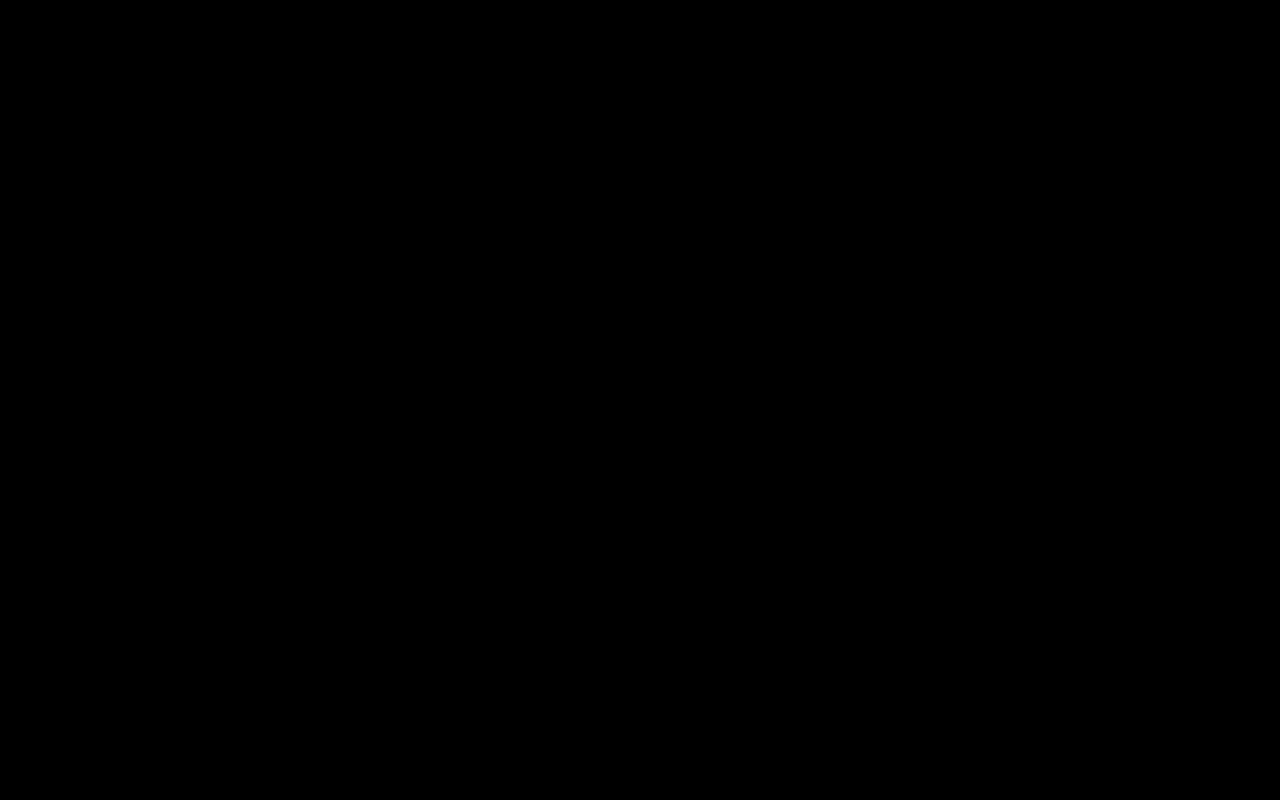
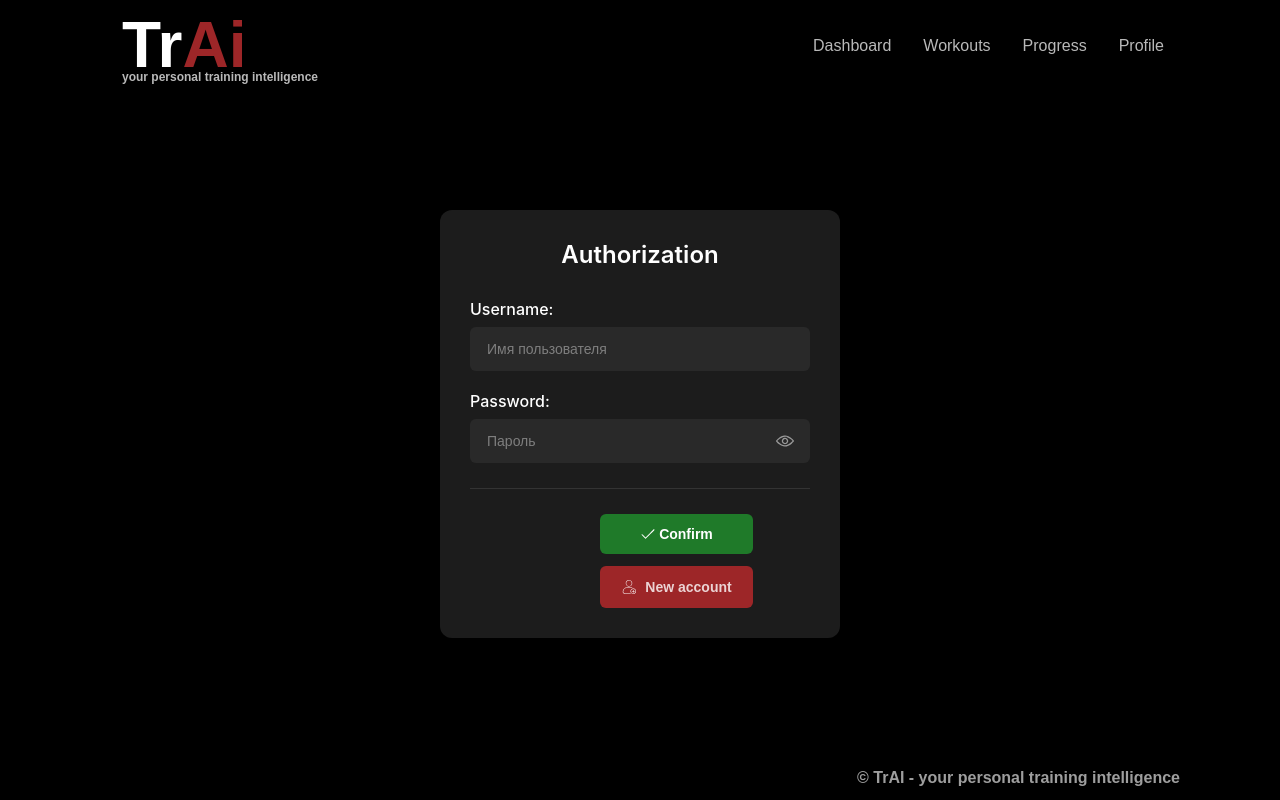
Before and after one commit to IIcon18/TrAi-frontend, a React (Create React App) app: page /login in a window 1280 px wide. Before the commit this address had no page. Built offline with nearby package versions, Linux system fonts and the light colour scheme.

Commit message:
форма логина почти готова, мелкие правки

```diff
--- /dev/null
+++ b/src/components/LoginForm.css
@@ -0,0 +1,116 @@
+.login-form-container {
+    flex: 1;
+    display: flex;
+    justify-content: center;
+    align-items: center;
+    min-height: calc(100vh - 140px);
+    padding: 10px 15px;
+    background-color: #000;
+}
+
+.login-form-box {
+    width: 400px;
+    background: #1c1c1c;
+    border-radius: 12px;
+    padding: 30px;
+    box-shadow: 0 6px 20px rgba(0, 0, 0, 0.4);
+}
+
+.login-form-title {
+    color: white;
+    font-size: 24px;
+    font-weight: 600;
+    text-align: center;
+    margin-bottom: 30px;
+}
+
+.login-form-group {
+    margin-bottom: 20px;
+}
+
+.login-input-label {
+    color: white;
+    font-size: 16px;
+    font-weight: 500;
+    margin-bottom: 8px;
+    display: block;
+}
+
+.login-input-field {
+    width: 100%;
+    padding: 12px 15px;
+    background: rgba(47, 47, 47, 0.71);
+    border: 2px solid transparent;
+    border-radius: 6px;
+    color: white;
+    font-size: 14px;
+    box-sizing: border-box;
+}
+
+.login-input-field::placeholder {
+    color: rgba(255, 255, 255, 0.4);
+    text-align: left;
+    opacity: 1;
+}
+
+.login-password-input-container {
+    position: relative;
+    width: 100%;
+}
+
+.login-password-field {
+    width: 100%;
+    padding: 12px 40px 12px 15px;
+    background: rgba(47, 47, 47, 0.71);
+    border: 2px solid transparent;
+    border-radius: 6px;
+    color: white;
+    font-size: 14px;
+    box-sizing: border-box;
+}
+
+.login-password-field::placeholder {
+    color: rgba(255, 255, 255, 0.4);
+    text-align: left;
+    opacity: 1;
+}
+
+.login-password-toggle {
+    position: absolute;
+    right: 10px;
+    top: 50%;
+    transform: translateY(-50%);
+    background: none;
+    border: none;
+    cursor: pointer;
+    padding: 5px;
+    display: flex;
+    align-items: center;
+    justify-content: center;
+    width: 30px;
+    height: 30px;
+    border-radius: 4px;
+    z-index: 2;
+}
+
+.login-password-toggle:hover {
+    background: rgba(255, 255, 255, 0.1);
+}
+
+.login-password-toggle img {
+    width: 18px;
+    height: 18px;
+    filter: brightness(0) invert(0.6);
+}
+
+.login-divider {
+    height: 1px;
+    background: #333;
+    margin: 25px 0;
+}
+
+.login-buttons-container {
+    display: flex;
+    flex-direction: column;
+    gap: 12px;
+}
--- /dev/null
+++ b/src/components/LoginForm.tsx
@@ -0,0 +1,86 @@
+import React, { useState } from "react";
+import "./LoginForm.css";
+import EyeOpen from "../assets/icons/eye.svg";
+import EyeClosed from "../assets/icons/hide_eye.svg";
+import NewAccountButton from "./shared/Buttons/NewAccountButton";
+import ConfirmButton from "./shared/Buttons/ConfirmButton";
+
+const LoginForm: React.FC = () => {
+    const [formData, setFormData] = useState({
+        username: "",
+        password: ""
+    });
+    const [showPassword, setShowPassword] = useState(false);
+
+    const togglePasswordVisibility = () => {
+        setShowPassword(!showPassword);
+    };
+
+    const handleInputChange = (field: string, value: string) => {
+        setFormData(prev => ({
+            ...prev,
+            [field]: value
+        }));
+    };
+
+    const handleLogin = () => {
+        console.log("Login data:", formData);
+    };
+
+    const handleCreateAccount = () => {
+        window.location.href = "/register";
+    };
+
+    return (
+        <div className="login-form-container">
+            <div className="login-form-box">
+                <h2 className="login-form-title">Authorization</h2>
+
+                <div className="login-form">
+                    <div className="login-form-group">
+                        <label className="login-input-label">Username:</label>
+                        <input
+                            type="text"
+                            className="login-input-field"
+                            placeholder="Имя пользователя"
+                            value={formData.username}
+                            onChange={(e) => handleInputChange("username", e.target.value)}
+                        />
+                    </div>
+
+                    <div className="login-form-group">
+                        <label className="login-input-label">Password:</label>
+                        <div className="login-password-input-container">
+                            <input
+                                type={showPassword ? "text" : "password"}
+                                className="login-password-field"
+                                placeholder="Пароль"
+                                value={formData.password}
+                                onChange={(e) => handleInputChange("password", e.target.value)}
+                            />
+                            <button
+                                type="button"
+                                className="login-password-toggle"
+                                onClick={togglePasswordVisibility}
+                            >
+                                <img
+                                    src={showPassword ? EyeClosed : EyeOpen}
+                                    alt={showPassword ? "Hide password" : "Show password"}
+                                />
+                            </button>
+                        </div>
+                    </div>
+
+                    <div className="login-divider"></div>
+
+                    <div className="login-buttons-container">
+                        <ConfirmButton onClick={handleLogin} />
+                        <NewAccountButton onClick={handleCreateAccount} />
+                    </div>
+                </div>
+            </div>
+        </div>
+    );
+};
+
+export default LoginForm;
--- /dev/null
+++ b/src/components/pages/Login.css
@@ -0,0 +1,10 @@
+.login-page {
+    min-height: 100vh;
+    display: flex;
+    flex-direction: column;
+    background-color: #000;
+}
+
+.main-content {
+    flex: 1;
+}
--- /dev/null
+++ b/src/components/pages/Login.tsx
@@ -0,0 +1,21 @@
+import React from "react";
+import "./Login.css";
+import Header from "../shared/Header/Header";
+import Footer from "../shared/Footer/Footer";
+import LoginForm from "../LoginForm";
+
+const Login: React.FC = () => {
+    return (
+        <div className="login-page">
+            <Header />
+
+            <main className="main-content">
+                <LoginForm/>
+            </main>
+
+            <Footer />
+        </div>
+    );
+};
+
+export default Login;
--- /dev/null
+++ b/src/components/shared/Buttons/NewAccountButton.css
@@ -0,0 +1,44 @@
+.new-account-button {
+    width: 45%;
+    padding: 12px;
+    background: #9D2628;
+    color: rgba(255, 255, 255, 0.8);
+    border: 1px solid transparent;
+    border-radius: 6px;
+    font-size: 14px;
+    font-weight: 600;
+    cursor: pointer;
+    transition: all 0.3s;
+    display: flex;
+    align-items: center;
+    justify-content: center;
+    gap: 8px;
+    margin-left: 130px;
+}
+
+.new-account-button:hover {
+    background: rgba(255, 255, 255, 0.05);
+    color: white;
+}
+
+.new-account-button:disabled {
+    background: #2d2d2d;
+    color: #666;
+    cursor: not-allowed;
+}
+
+.new-account-button:disabled:hover {
+    background: #2d2d2d;
+    color: #666;
+    border-color: #333;
+}
+
+.new-account-icon {
+    width: 16px;
+    height: 16px;
+    filter: brightness(0) invert(1);
+}
+
+.new-account-button:disabled .new-account-icon {
+    filter: brightness(0) invert(0.3);
+}
--- /dev/null
+++ b/src/components/shared/Buttons/NewAccountButton.tsx
@@ -0,0 +1,37 @@
+import React from "react";
+import "./NewAccountButton.css";
+import NewAccountIcon from "../../../assets/icons/new_acc.svg"; // ← Исправленный путь
+
+interface NewAccountButtonProps {
+    onClick?: () => void;
+    disabled?: boolean;
+    loading?: boolean;
+    children?: React.ReactNode;
+}
+
+export const NewAccountButton: React.FC<NewAccountButtonProps> = ({
+                                                                      onClick,
+                                                                      disabled = false,
+                                                                      loading = false,
+                                                                      children = "New account"
+                                                                  }) => {
+    return (
+        <button
+            type="button"
+            className="new-account-button"
+            onClick={onClick}
+            disabled={disabled || loading}
+        >
+            {!loading && (
+                <img
+                    src={NewAccountIcon}
+                    alt="New account"
+                    className="new-account-icon"
+                />
+            )}
+            {loading ? "Loading..." : children}
+        </button>
+    );
+};
+
+export default NewAccountButton;
--- a/src/router/AppRouter.tsx
+++ b/src/router/AppRouter.tsx
@@ -1,8 +1,7 @@
-// src/router/AppRouter.tsx
 import React from "react";
 import { BrowserRouter, Routes, Route, Navigate } from "react-router-dom";
-// import Login from "../pages/Login";
 import Register from "../components/pages/Register";
+import Login from "../components/pages/Login";
 // import Dashboard from "../pages/Dashboard";
 // import Profile from "../pages/Profile";
 // import Workouts from "../pages/Workouts";
@@ -15,7 +14,7 @@ const AppRouter: React.FC = () => {
             <Routes>
                 <Route path="/" element={<Navigate to="/register" replace />} />
 
-                {/*<Route path="/login" element={<Login />} />*/}
+                <Route path="/login" element={<Login />} />
                 <Route path="/register" element={<Register />} />
 
                 {/*<Route path="/dashboard" element={<Dashboard />} />*/}
```
Also changed, not shown: src/assets/icons/new_acc.svg (added), src/components/pages/Register.tsx (line endings or trailing spaces), 1 other file (tests, documents, lock files or other folders).
